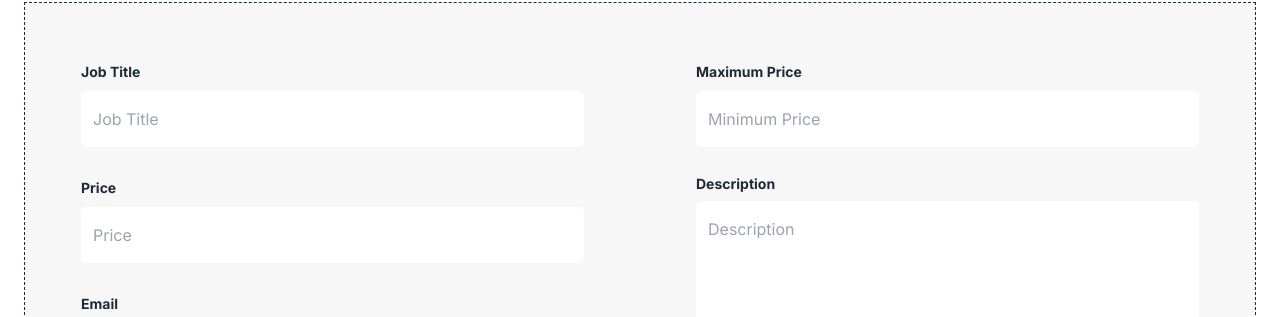
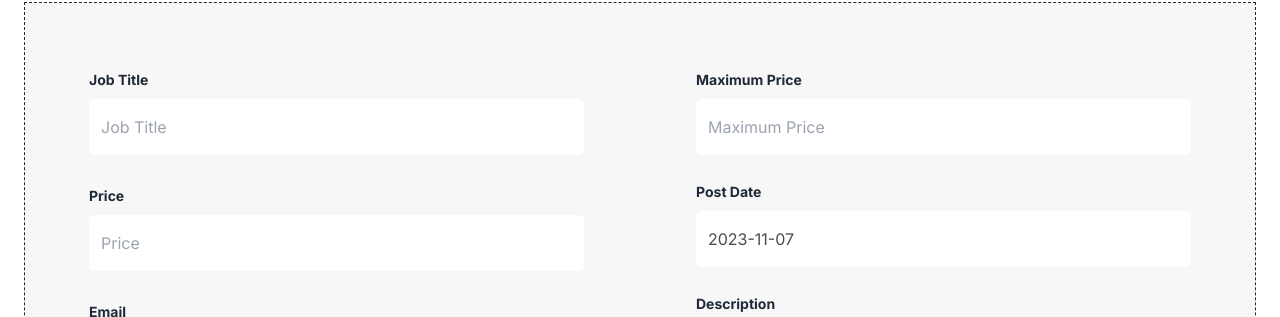
Before and after one commit to sabbirsami/gig-forge, a React (Vite) app: page /add-job in a window 1280 px wide. Shown: the part 166-483 px from the top of the page. Built offline with nearby package versions, Linux system fonts and the light colour scheme; no server answers; sample sign-in values are in the browser's storage.

Commit message:
add dashboard

```diff
--- /dev/null
+++ b/src/components/dashboard/Dashboard.jsx
@@ -0,0 +1,9 @@
+const Dashboard = () => {
+    return (
+        <div>
+            <h2>Dashboard</h2>
+        </div>
+    );
+};
+
+export default Dashboard;
--- a/src/components/home/jobs/Jobs.jsx
+++ b/src/components/home/jobs/Jobs.jsx
@@ -15,7 +15,7 @@ const Jobs = () => {
 
     useEffect(() => {
         setLoading(true);
-        axios(`http://localhost:5000/jobs/${category}`, {
+        axios(`https://server-site-zeta-red.vercel.app/jobs/${category}`, {
             withCredentials: true,
         })
             .then((data) => {
--- a/src/components/home/jobs/addJobs/AddJobs.jsx
+++ b/src/components/home/jobs/addJobs/AddJobs.jsx
@@ -104,12 +104,14 @@ const AddJobs = () => {
                             maximum_price,
                             minimum_price,
                             price,
+                            postDate,
                             short_description,
                         } = data;
                         const addedJob = {
                             title,
                             category,
                             deadline,
+                            postDate,
                             maximum_price,
                             minimum_price,
                             price,
@@ -165,7 +167,7 @@ const AddJobs = () => {
             </Helmet>
             <h2 className="text-lg font-bold pt-2">Add Job -</h2>
             <div className="pb-10 pt-4">
-                <div className=" bg-whiteSecondary/10 border border-dashed">
+                <div className=" bg-whiteSecondary/10 border border-dashed p-2">
                     <div>
                         <form
                             onSubmit={handleSubmit(onSubmit)}
@@ -333,7 +335,7 @@ const AddJobs = () => {
                                             required: true,
                                         })}
                                         className="py-4 px-3 w-full mb-6  mt-2 rounded-md"
-                                        placeholder="Minimum Price"
+                                        placeholder="Maximum Price"
                                     />
                                     {/* error message for  Maximum Price */}
                                     <label className="block md:w-64 w-full  text-sm text-[#d63031] ">
@@ -343,6 +345,21 @@ const AddJobs = () => {
                                             </span>
                                         )}
                                     </label>
+                                    <label
+                                        htmlFor="postDate"
+                                        className=" mt-6 font-bold text-sm "
+                                    >
+                                        Post Date
+                                    </label>
+                                    <input
+                                        type="text"
+                                        {...register("postDate", {
+                                            required: true,
+                                        })}
+                                        value={today}
+                                        readOnly
+                                        className="py-4 px-3 w-full mb-6  mt-2 rounded-md text-black/70"
+                                    />
 
                                     <label
                                         htmlFor="Description"
@@ -359,7 +376,7 @@ const AddJobs = () => {
                                         placeholder="Description"
                                         className="py-4 px-3 w-full  mt-1.5 rounded-md"
                                         cols="30"
-                                        rows="12"
+                                        rows="8"
                                     ></textarea>
                                     {/* error message for Description*/}
                                     <label className="block md:w-64 w-full  text-sm text-[#d63031] pt-1">
@@ -384,7 +401,7 @@ const AddJobs = () => {
                         </form>
                     </div>
                     {/* ---------------------- */}
-                    <div className="px-14 pb-14">
+                    <div className="lg:px-14 md:px-8 pb-14">
                         <label
                             htmlFor="Description"
                             className=" mt-5 font-bold text-sm "
@@ -400,8 +417,8 @@ const AddJobs = () => {
                                 />
                             ))}
                         </div>
-                        <div className="grid md:grid-cols-2 grid-cols-1 me-24">
-                            <div className="flex grid-cols-2  gap-4">
+                        <div className="grid md:grid-cols-2 grid-cols-1 lg:me-24 md:me-12">
+                            <div className="flex xl:flex-row flex-col  gap-4">
                                 <div className="w-full">
                                     <input
                                         type="text"
--- a/src/components/router/router.jsx
+++ b/src/components/router/router.jsx
@@ -10,6 +10,7 @@ import PrivateRoute from "../shared/privateRoute/PrivateRoute";
 import PostedJobs from "../home/jobs/PostedJobs";
 import BidRequested from "../home/bits/BidRequested";
 import AddJobs from "../home/jobs/addJobs/AddJobs";
+import Dashboard from "../dashboard/Dashboard";
 
 const router = createBrowserRouter([
     {
@@ -75,5 +76,9 @@ const router = createBrowserRouter([
             },
         ],
     },
+    {
+        path: "/dashboard",
+        element: <Dashboard />,
+    },
 ]);
 export default router;
```
